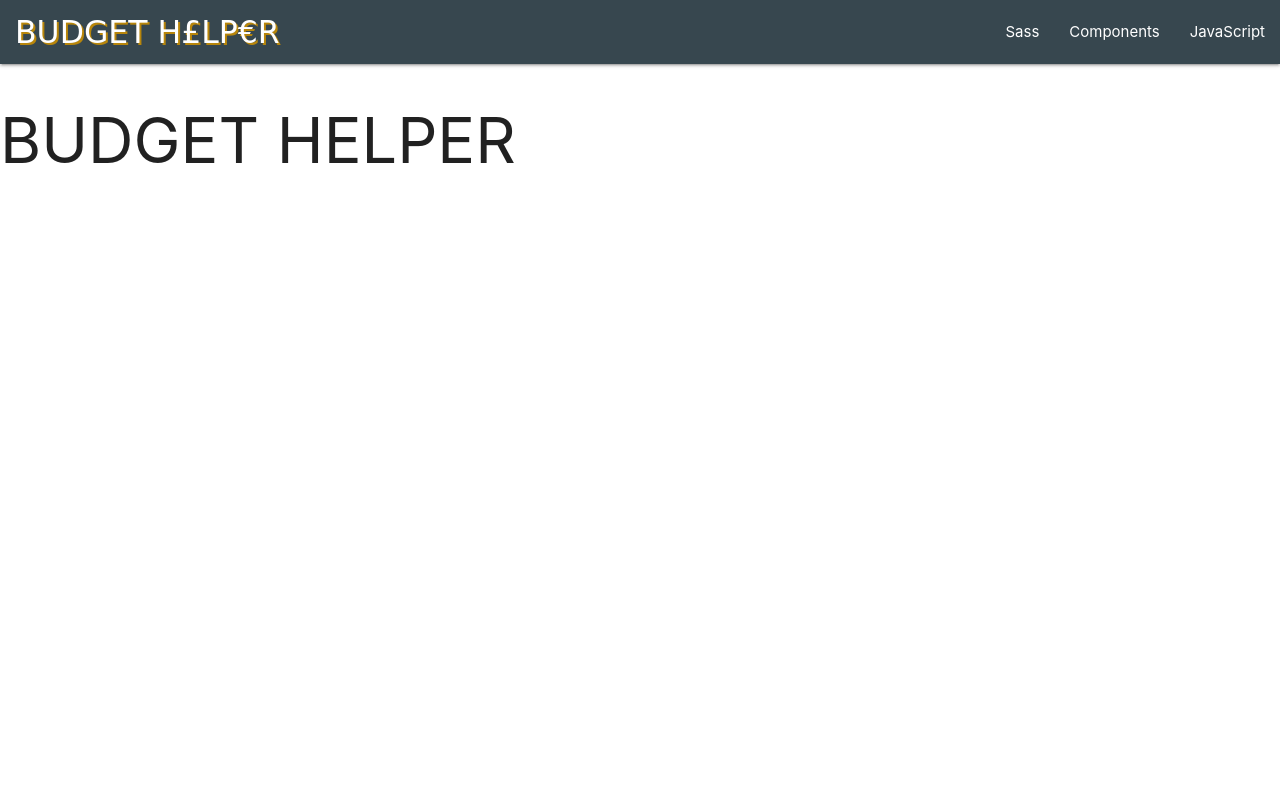
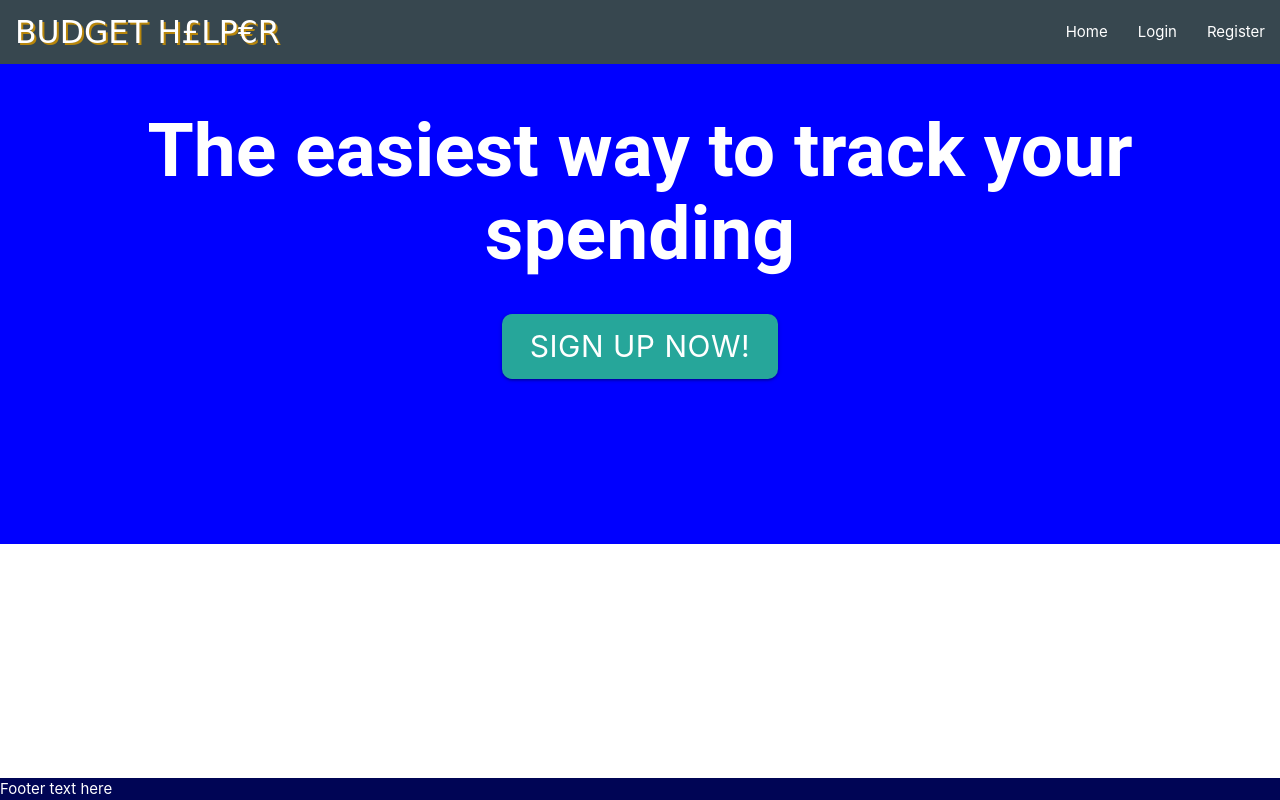
Before and after one commit to lbacon17/budget-helper, a Flask app: template templates/base.html in a window 1280 px wide. Run offline with Flask 2, Linux system fonts and the light colour scheme; the template is opened without the code that fills it, so the values that code supplies are empty; some libraries are stand-ins or nearby versions; some web fonts are replaced.

Commit message:
added callout section and call to action button, added if statements for navbar links

```diff
--- a/app.py
+++ b/app.py
@@ -19,10 +19,10 @@ mongo = PyMongo(app)
 
 
 @app.route("/")
-@app.route("/expenses")
-def expenses():
+@app.route("/home_page")
+def home_page():
     expenses = mongo.db.expenses.find()
-    return render_template("expenses.html", expenses=expenses)
+    return render_template("index.html", expenses=expenses)
 
 
 if __name__ == "__main__":
--- a/static/css/style.css
+++ b/static/css/style.css
@@ -3,3 +3,43 @@
     margin-left: 1rem;
     text-shadow: 2px 2px #b8860b;
 }
+
+.sidenav {
+    background-color: #37474f;
+    margin-top: 50px;
+    margin-left: 2px;
+    height: 50%;
+}
+
+.sidenav li a {
+    color: #ffffff;
+}
+
+.callout-container {
+    background-color: blue;
+    height: 60vh;
+}
+
+.jumbotron-header {
+    padding: 15px;
+    font-size: 5rem;
+    color: #ffffff;
+    margin-top: 30px;
+    font-family: 'Roboto', sans-serif;
+    font-weight: 700;
+}
+
+.signup {
+    font-size: 2rem;
+    border-radius: 10px;
+    height: 65px;
+    line-height: 65px;
+}
+
+footer {
+    background-color: #000555;
+    color: #ffffff;
+    bottom: 0;
+    position: fixed;
+    width: 100%;
+}
--- a/static/js/script.js
+++ b/static/js/script.js
@@ -0,0 +1,3 @@
+$(document).ready(function(){
+    $('.sidenav').sidenav();
+});
--- a/templates/base.html
+++ b/templates/base.html
@@ -23,22 +23,67 @@
         <nav class="blue-grey darken-3">
             <div class="nav-wrapper">
             <a href="#" class="brand-logo">BUDGET H&#163;LP&#8364;R</a>
+            <a href="#" data-target="mobile-demo" class="sidenav-trigger"><i class="fas fa-bars"></i></a>
             <ul id="nav-mobile" class="right hide-on-med-and-down">
-                <li><a href="sass.html">Sass</a></li>
-                <li><a href="badges.html">Components</a></li>
-                <li><a href="collapsible.html">JavaScript</a></li>
+                <li><a href="{{ url_for('home_page') }}">Home</a></li>
+                {% if session.user %}
+                    <li><a href="{{ url_for('') }}">My Expenses</a></li>
+                    <li><a href="{{ url_for('') }}">View Profile</a></li>
+                    <li><a href="{{ url_for('') }}">New Expense</a></li>
+                    {% if user.is_superuser %}
+                        <li><a href="{{ url_for('') }}">Manage Categories</a></li>
+                    {% endif %}
+                    <li><a href="{{ url_for('') }}">Logout</a></li>
+                {% else %}
+                    <li><a href="/">Login</a></li>
+                    <li><a href="/">Register</a></li>
+                {% endif %}
             </ul>
             </div>
         </nav>
 
         <!-- mobile side navbar -->
+
+        <ul class="sidenav" id="mobile-demo">
+            {% if session.user %}
+                <li><a href="{{ url_for('') }}">My Expenses</a></li>
+                <li><a href="{{ url_for('') }}">View Profile</a></li>
+                <li><a href="{{ url_for('') }}">New Expense</a></li>
+                {% if user.is_superuser %}
+                    <li><a href="{{ url_for('') }}">Manage Categories</a></li>
+                {% endif %}
+                <li><a href="{{ url_for('') }}">Logout</a></li>
+            {% else %}
+                <li><a href="/">Login</a></li>
+                <li><a href="/">Register</a></li>
+            {% endif %}
+        </ul>
     </header>
 
-    <h1> BUDGET HELPER </h1>
+    <div class="content center-align">
+        {% if session.user %}
+
+        {% else %}
+            <div class="callout-container">
+                <div class="row">
+                    <div class="col s12">
+                        <section class="callout">
+                            <h1 class="jumbotron-header">The easiest way to track your spending</h1>
+                            <a href="#" class="btn-large signup">Sign up now&#33;</a>
+                        </section>
+                    </div>
+                </div>
+            </div>
+        {% endif %}
+    </div>
+
     {% block content %}
 
     {% endblock %}
 
+    <footer>
+        Footer text here
+    </footer>
     <script src="https://code.jquery.com/jquery-3.5.1.min.js" integrity="sha256-9/aliU8dGd2tb6OSsuzixeV4y/faTqgFtohetphbbj0=" crossorigin="anonymous"></script>
     <script src="https://cdnjs.cloudflare.com/ajax/libs/materialize/1.0.0/js/materialize.min.js"></script>
     <script src="{{ url_for('static', filename='js/script.js') }}"></script>
```
Also changed, not shown: templates/index.html (renamed from templates/expenses.html).
